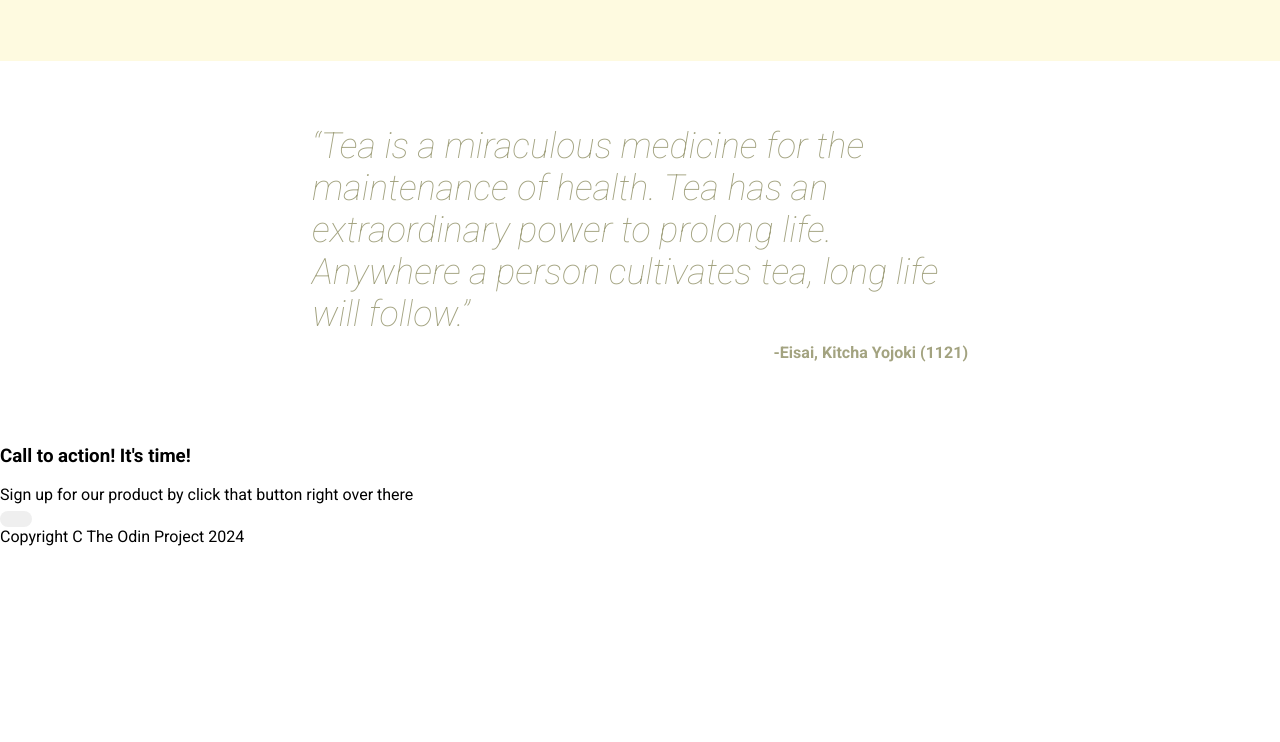
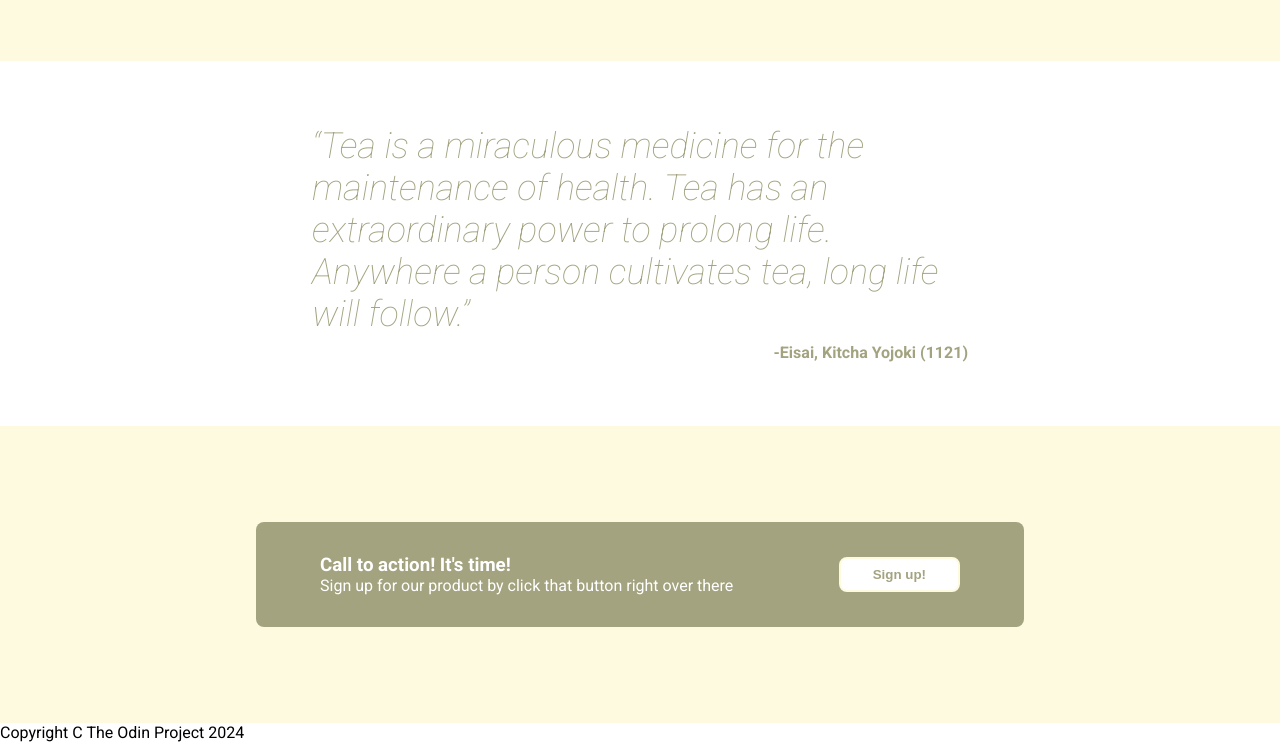
Before and after one commit to sergiojoserc/odin-landing-age, a plain HTML site: page index.html in a window 1280 px wide. Shown: the part 688-1430 px from the top of the page. Before the commit the page ends 1234 px from the top, so only its background shows below. Drawn offline with Linux system fonts and the light colour scheme.

Commit message:
feat: add CTA section style

```diff
--- a/index.html
+++ b/index.html
@@ -82,13 +82,18 @@
         </section>
 
         <section class="signup-section">
-            <div class="signup-box">
-                <h3>Call to action! It's time!</h3>
-                <p>Sign up for our product by click that button right over there</p>
+
+
+            <div class="signup-container">
+                <div class="signup-text">
+                    <h3>Call to action! It's time!</h3>
+                    <p>Sign up for our product by click that button right over there</p>
+                </div>
+
+                <button class="signup-btn">Sign up!</button>
+
             </div>
-
-            <button class="signup-btn"></button>
-        </section>
+            </section>
     </main>
 
     <footer>
--- a/style.css
+++ b/style.css
@@ -2,6 +2,7 @@
 
 h1,
 h2,
+h3,
 p,
 button{
     margin: 0;
@@ -105,7 +106,7 @@ a{
 }
 
 button {
-    padding: 8px 16px;
+    padding: 8px 32px;
     border-radius: 8px;
     border: none;
     color: #A3A380;
@@ -171,3 +172,31 @@ button {
     align-self: flex-end;
     font-weight: 700;
 }
+
+/* CTA Section */
+
+
+.signup-section{
+    padding: 96px 256px;
+    background-color: #FEFAE0;
+}
+
+.signup-container{
+    background-color: #A3A380;
+    border-radius: 8px;
+    padding: 32px 64px;
+
+    display: flex;
+    align-items: center;
+    justify-content: space-between;
+}
+
+.signup-text{
+    color: white;
+
+}
+
+.signup-btn{
+    background-color: white;
+    border: 2px solid #FEFAE0;
+}
```
